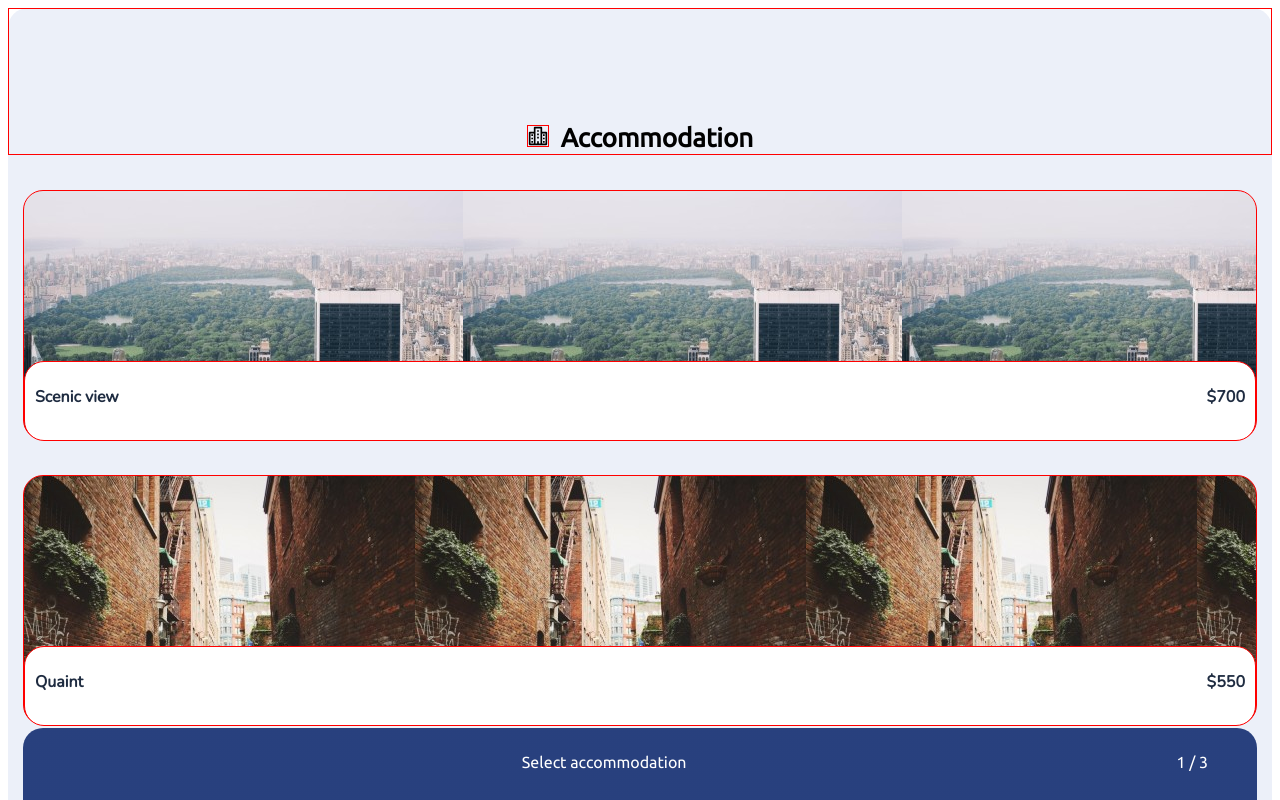
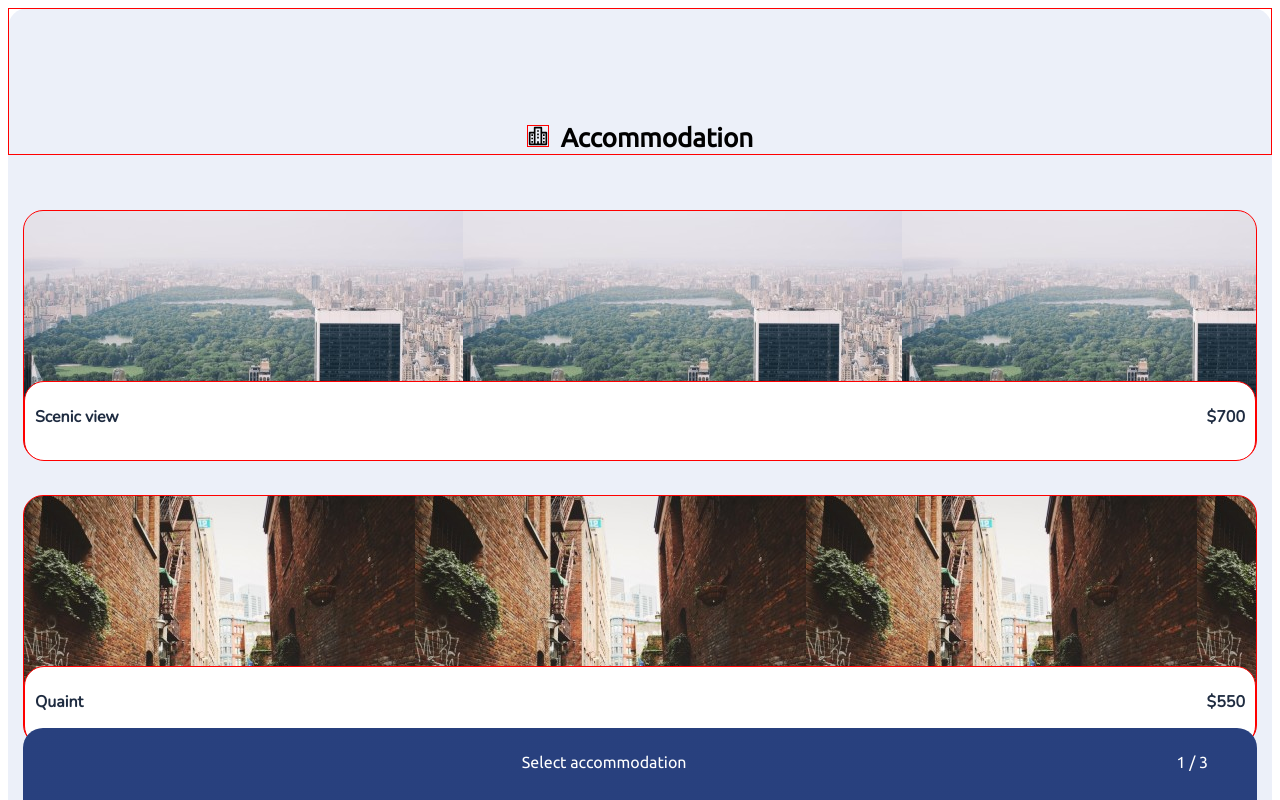
Before and after one commit to jadilovic/vacationBooking, a React (Create React App) app: page /accommodation in a window 1280 px wide. Shown: the top 800 px of the page. Built offline with nearby package versions, Linux system fonts and the light colour scheme.

Commit message:
started summary

```diff
--- a/src/App.js
+++ b/src/App.js
@@ -1,9 +1,9 @@
 import { Routes, Route } from 'react-router-dom';
 import Welcome from './pages/Welcome';
 import Accommodation from './pages/Accommodation';
-import Summary from './pages/Summary';
 import Transport from './pages/Transport';
 import Food from './pages/Food';
+import Summary from './pages/Summary';
 
 function App() {
 	return (
--- a/src/pages/Accommodation.js
+++ b/src/pages/Accommodation.js
@@ -49,6 +49,7 @@ const Accommodation = () => {
 					<b>Accommodation</b>
 				</span>
 			</div>
+			<div style={{ marginTop: 55 }}>
 				{data.map((accomm, index) => {
 					return (
 						<div
@@ -89,6 +90,7 @@ const Accommodation = () => {
 						</div>
 					);
 				})}
+			</div>
 			<Link
 				className={`${selectedAccommodation ? '' : 'disabled-link'}`}
 				style={{ textDecoration: 'none' }}
--- a/src/pages/Food.js
+++ b/src/pages/Food.js
@@ -52,6 +52,7 @@ const Food = () => {
 					Food
 				</span>
 			</div>
+			<div style={{ marginTop: 55 }}>
 				{data.map((food, index) => {
 					return (
 						<div
@@ -92,6 +93,7 @@ const Food = () => {
 						</div>
 					);
 				})}
+			</div>
 			<Link
 				className={`${selectedFood ? '' : 'disabled-link'}`}
 				style={{ textDecoration: 'none' }}
--- a/src/pages/Transport.js
+++ b/src/pages/Transport.js
@@ -49,6 +49,7 @@ const Transport = () => {
 					Transport
 				</span>
 			</div>
+			<div style={{ marginTop: 55 }}>
 				{data.map((transport, index) => {
 					return (
 						<div
@@ -89,6 +90,7 @@ const Transport = () => {
 						</div>
 					);
 				})}
+			</div>
 			<Link
 				className={`${selectedTransport ? '' : 'disabled-link'}`}
 				style={{ textDecoration: 'none' }}
--- a/src/styles/welcome.css
+++ b/src/styles/welcome.css
@@ -20,7 +20,7 @@ b {
 }
 
 .description {
-	/* border: 1px solid red; */
+	border: 1px solid red;
 	margin-top: 50px;
 	margin-left: 50px;
 	margin-right: 50px;
```
Lines whose indentation alone changed are shown as unchanged.
